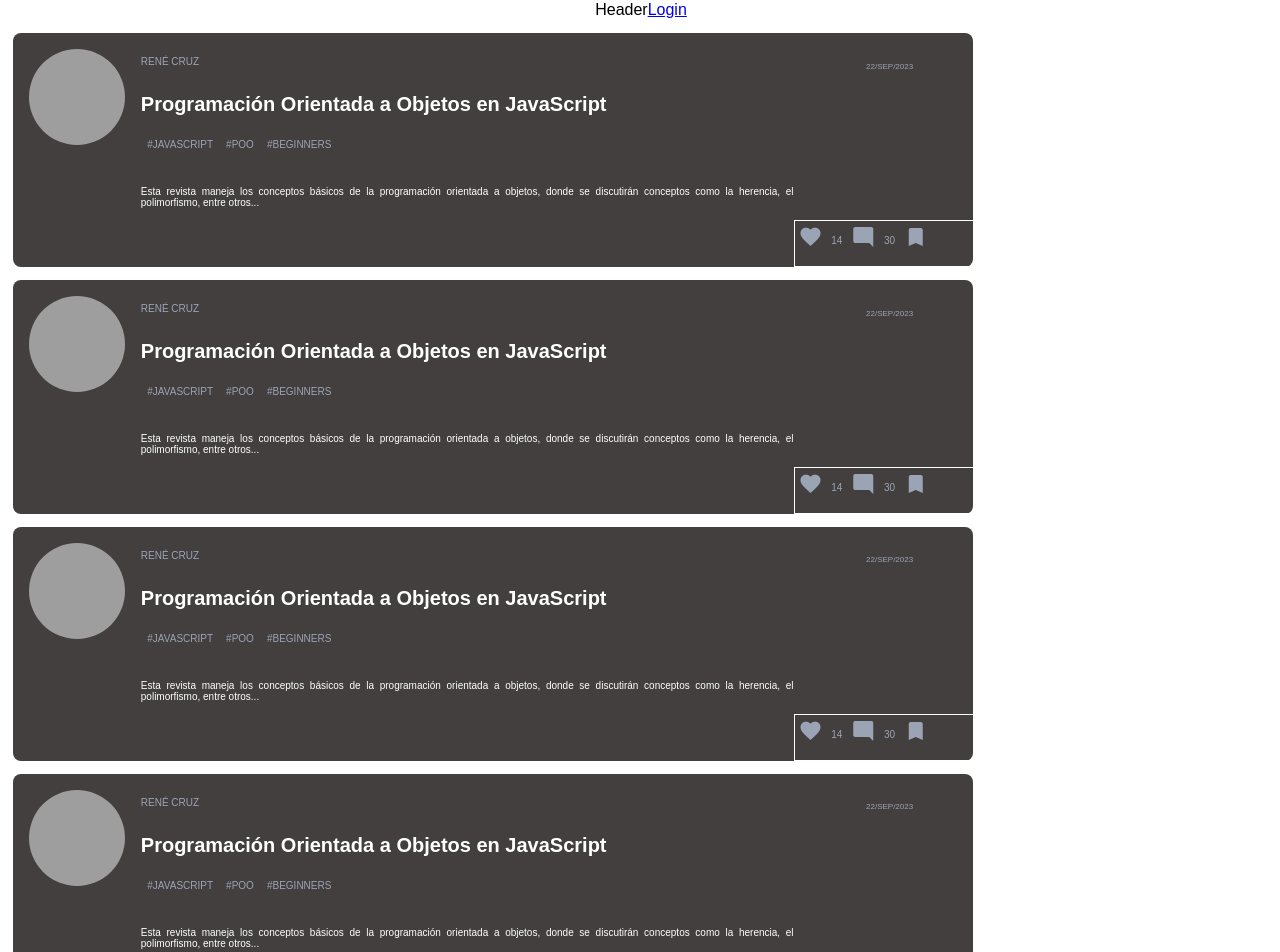
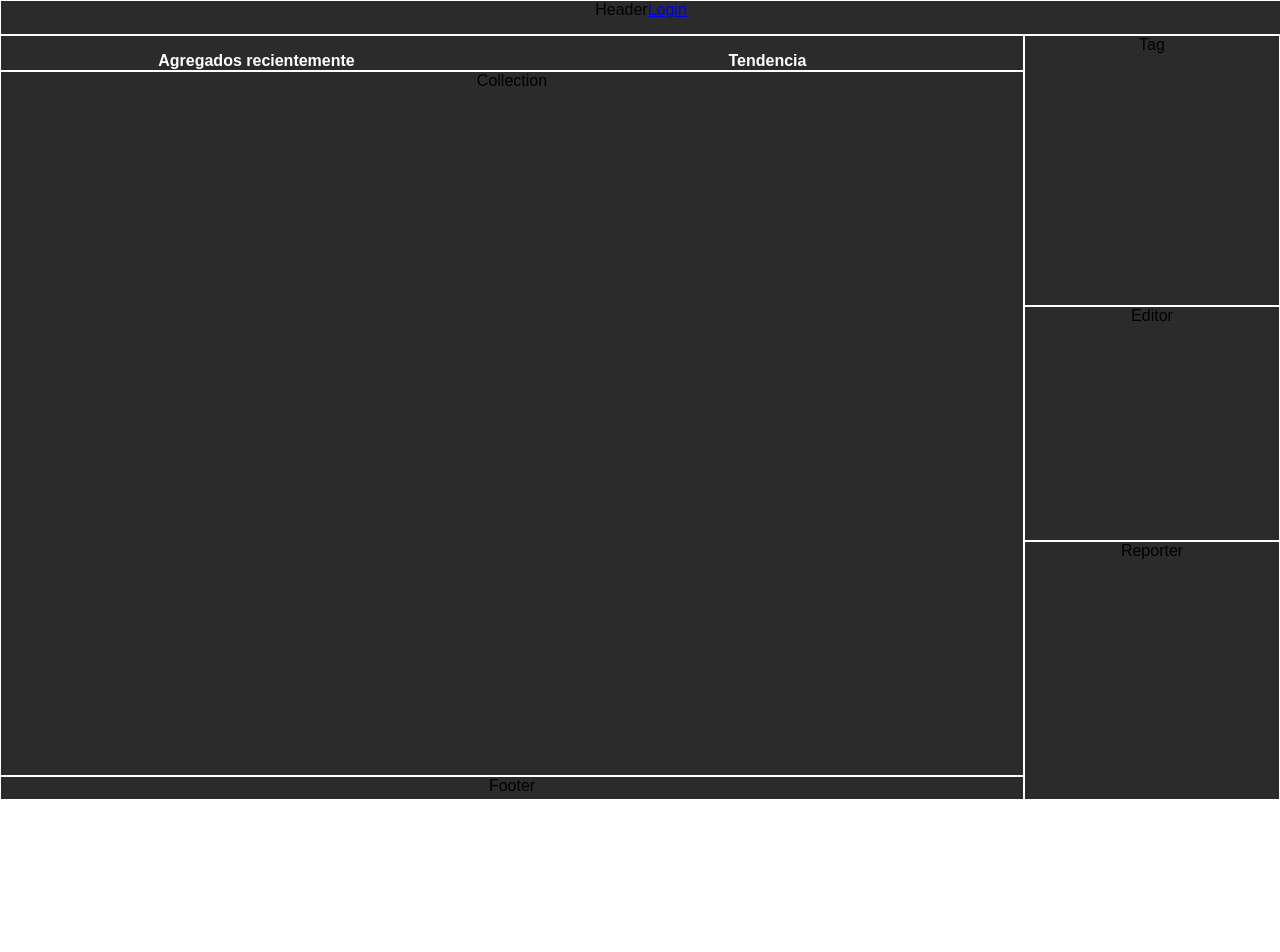
Before and after one commit to Rene-Mayhrem/news-website, a React (Create React App) app: page / in a window 1280 px wide. Shown: the top 952 px of the page. After the commit the page ends 800 px from the top, so only its background shows below. Built offline with nearby package versions, Linux system fonts and the light colour scheme; grey boxes are pictures that could not be loaded.

Commit message:
Finis Home grid section

```diff
--- a/src/layout/Home.jsx
+++ b/src/layout/Home.jsx
@@ -1,18 +1,23 @@
-import React from 'react'
-import { Link } from 'react-router-dom'
-import User from '../components/User'
-import Header from '../components/Header'
-import Element from '../components/Element'
+import React from "react";
+
+import Header from "../components/Header";
+import MagazineFilter from "../components/MagazineFilter";
+import MagazineCollection from "../collection/MagazineCollection";
+import EditorCollection from "../collection/EditorCollection";
+import ReporterCollection from "../collection/ReporterCollection";
+import TagCollection from "../collection/TagCollection";
+import Footer from "../components/Footer";
 
 export default function Home() {
   return (
-    <div>
+    <div className="home-container">
       <Header></Header>
-      <Element></Element>
-      <Element></Element>
-      <Element></Element>
-      <Element></Element>
-      <Link to="/login">Login</Link>
+      <MagazineFilter></MagazineFilter>
+      <MagazineCollection></MagazineCollection>
+      <EditorCollection></EditorCollection>
+      <ReporterCollection></ReporterCollection>
+      <TagCollection></TagCollection>
+      <Footer></Footer>
     </div>
-  )
+  );
 }
```
